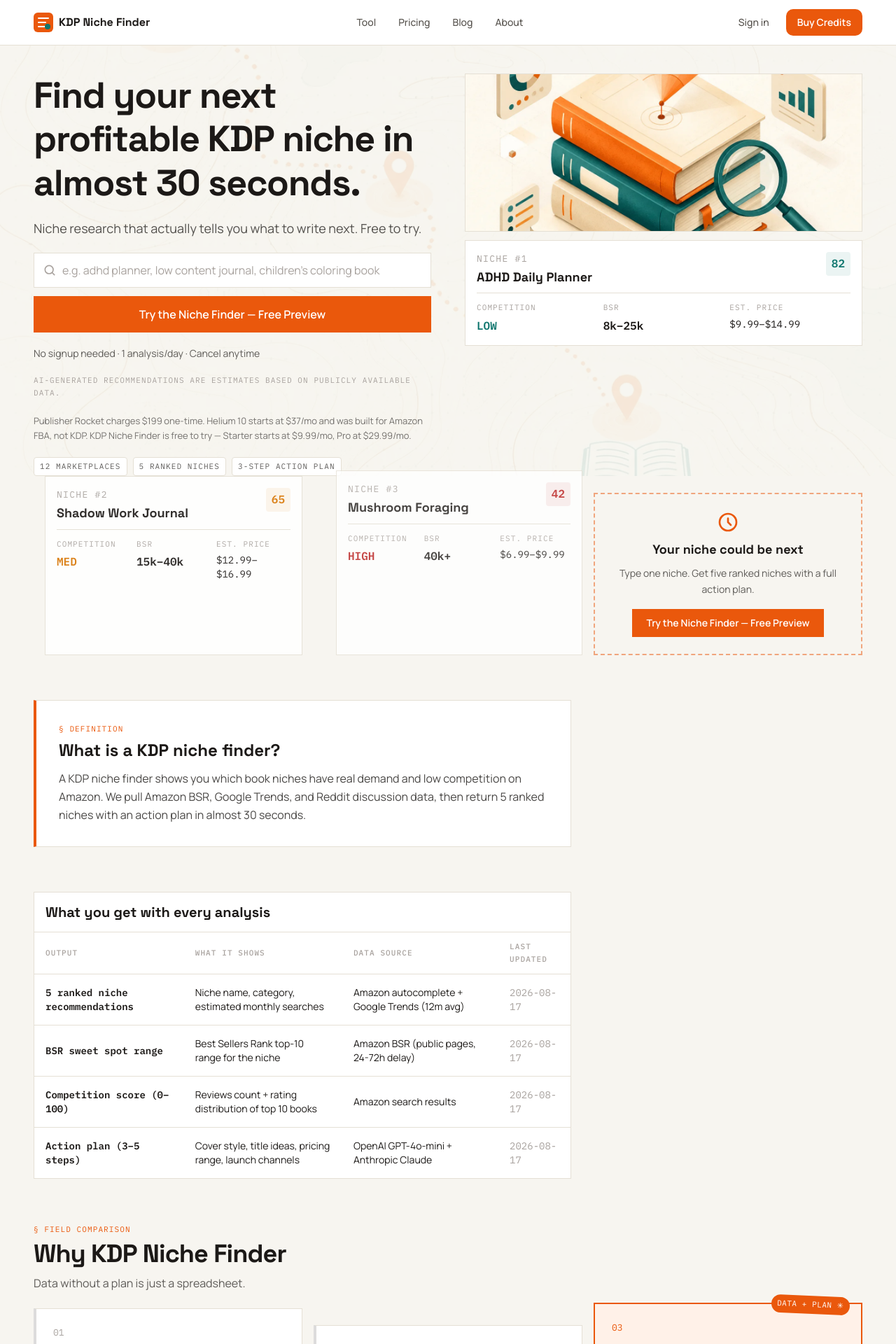
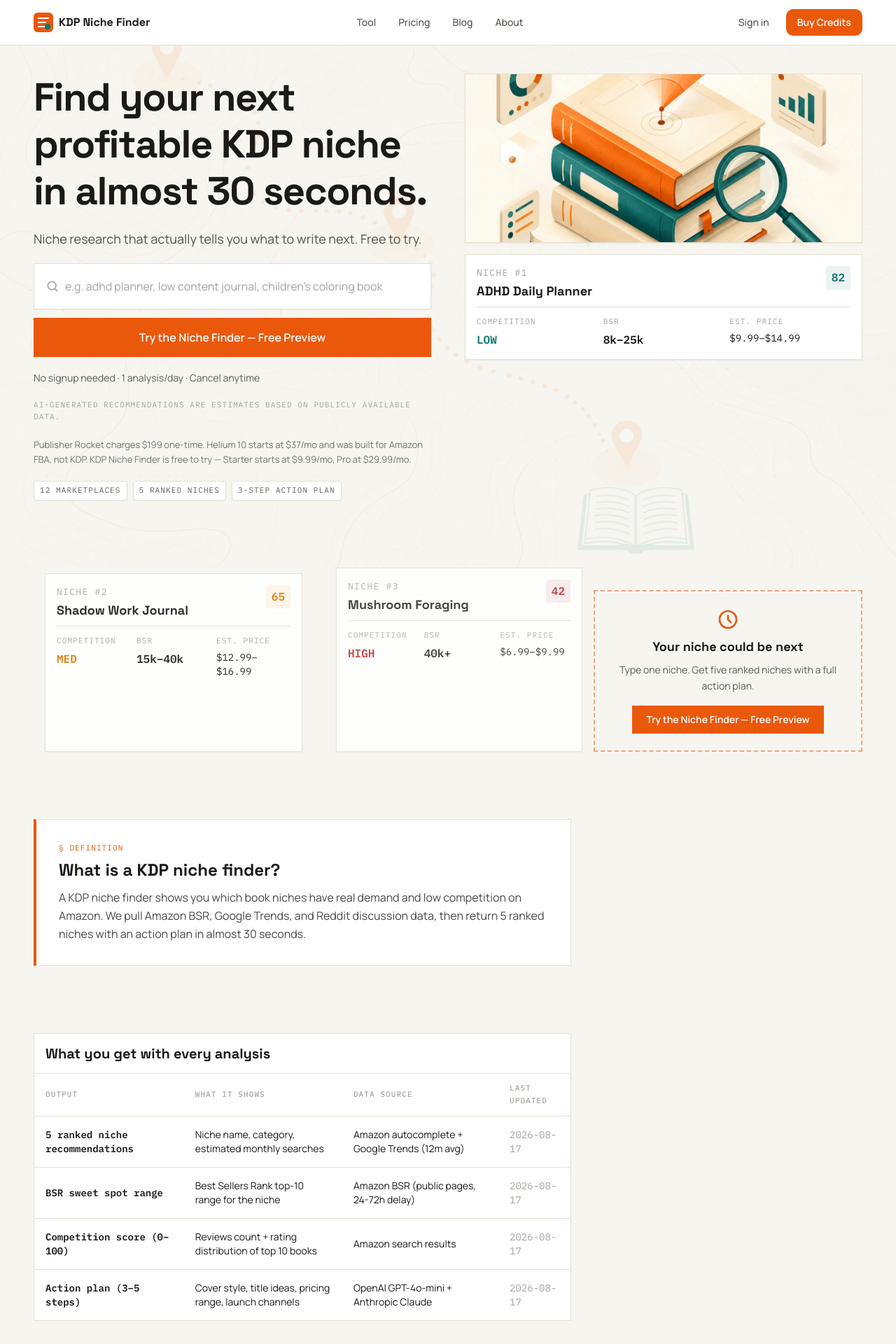
Before and after one commit to hbwang76/kdpnichefinder, a Next.js app: page / in a window 1280 px wide. Shown: the top 1920 px of the page at 70% size. Built offline with nearby package versions, Linux system fonts and the light colour scheme; no server answers.

Commit message:
fix(homepage): add card shadows, fix section spacing, larger hero input (56px), section gaps 96px equivalent

```diff
--- a/src/app/globals.css
+++ b/src/app/globals.css
@@ -51,6 +51,10 @@ h1, h2, h3, h4, h5, h6 {
   color: var(--color-ink);
 }
 
+/* Card elevation — micro shadows from design tokens */
+.card-shadow { box-shadow: 0 1px 2px rgba(28,25,23,0.05); }
+.card-shadow-pop { box-shadow: 0 4px 16px rgba(28,25,23,0.08); }
+
 /* Score ring colors */
 .score-high { color: var(--color-pine); }
 .score-mid  { color: var(--color-amber); }
--- a/src/components/HomeClient.tsx
+++ b/src/components/HomeClient.tsx
@@ -126,7 +126,7 @@ function NicheCard({ niche, offset }: { niche: typeof SAMPLE_NICHES[0]; offset:
 
   return (
     <div
-      className={`bg-white rounded-card border border-border p-4 flex flex-col gap-3 relative ${offsets[offset]} ${opacities[offset]} ${zIndices[offset]} transition-transform hover:-translate-y-1`}
+      className={`bg-white rounded-card border border-border p-4 flex flex-col gap-3 relative ${offsets[offset]} ${opacities[offset]} ${zIndices[offset]} transition-transform hover:-translate-y-1 card-shadow`}
     >
       <div className="flex justify-between items-start border-b border-border pb-3">
         <div>
@@ -195,7 +195,7 @@ export function HomeClient() {
   return (
     <>
       {/* ── HERO ─────────────────────────────────────────── */}
-      <section className="px-4 md:px-12 pt-10 pb-0 max-w-7xl mx-auto relative">
+      <section className="px-4 md:px-12 pt-10 pb-24 max-w-7xl mx-auto relative">
         {/* Contour map bg */}
         <div
           aria-hidden="true"
@@ -210,14 +210,14 @@ export function HomeClient() {
         <div className="grid grid-cols-1 md:grid-cols-2 gap-8 md:gap-12 items-start relative z-10">
           {/* Left col */}
           <div className="flex flex-col gap-5">
-            <h1 className="font-display text-4xl md:text-[3.25rem] font-bold text-ink leading-[1.08] tracking-tight">
+            <h1 className="font-display text-4xl md:text-[3.5rem] font-bold text-ink leading-[1.05] tracking-tight">
               Find your next profitable KDP niche in almost 30 seconds.
             </h1>
             <p className="font-body text-lg text-ink/75 leading-relaxed">
               Niche research that actually tells you what to write next. Free to try.
             </p>
             <form onSubmit={handleSearch} className="flex flex-col gap-3">
-              <div className="bg-white rounded-card border border-border flex items-center gap-2 px-3 focus-within:border-signal focus-within:outline focus-within:outline-2 focus-within:outline-signal focus-within:outline-offset-2 transition-colors">
+              <div className="bg-white rounded-card border border-border flex items-center gap-2 px-4 py-1 card-shadow focus-within:border-signal focus-within:outline focus-within:outline-2 focus-within:outline-signal focus-within:outline-offset-2 transition-colors">
                 <svg width="20" height="20" viewBox="0 0 24 24" fill="none" className="text-ink-3 flex-shrink-0">
                   <circle cx="11" cy="11" r="7" stroke="currentColor" strokeWidth="2" />
                   <path d="M20 20l-3.5-3.5" stroke="currentColor" strokeWidth="2" strokeLinecap="round" />
@@ -227,12 +227,12 @@ export function HomeClient() {
                   value={keyword}
                   onChange={(e) => setKeyword(e.target.value)}
                   placeholder="e.g. adhd planner, low content journal, children's coloring book"
-                  className="w-full h-12 bg-transparent text-ink placeholder:text-ink-3 font-body text-base border-none outline-none"
+                  className="w-full h-14 bg-transparent text-ink placeholder:text-ink-3 font-body text-base border-none outline-none"
                 />
               </div>
               <button
                 type="submit"
-                className="bg-signal text-white rounded-btn px-6 py-3.5 font-body text-base font-semibold hover:opacity-85 transition-opacity text-center"
+                className="bg-signal text-white rounded-btn px-6 py-4 font-body text-base font-semibold hover:opacity-85 transition-opacity text-center card-shadow"
               >
                 Try the Niche Finder — Free Preview
               </button>
@@ -248,7 +248,7 @@ export function HomeClient() {
             </p>
             <div className="flex flex-wrap gap-2">
               {['12 MARKETPLACES', '5 RANKED NICHES', '3-STEP ACTION PLAN'].map((b) => (
-                <span key={b} className="font-mono text-[11px] text-ink/70 bg-white border border-border rounded-sm px-2 py-1 uppercase tracking-widest">
+                <span key={b} className="font-mono text-[11px] text-ink/70 bg-white border border-border rounded-sm px-2 py-1 uppercase tracking-widest card-shadow">
                   {b}
                 </span>
               ))}
@@ -256,12 +256,13 @@ export function HomeClient() {
           </div>
 
           {/* Right col — illustration + floating cards */}
-          <div className="flex flex-col gap-3 relative">
-            <div className="rounded-card overflow-hidden border border-border bg-white relative z-20">
+          <div className="flex flex-col gap-4 relative">
+            <div className="rounded-card overflow-hidden border border-border bg-white relative z-20 card-shadow">
               <img
                 src="/assets/hero-illustration.webp"
                 alt="KDP niche research — books with signal radar and data gauges"
-                className="w-full h-56 object-cover block"
+                className="w-full h-auto block"
+                style={{ height: '240px', objectFit: 'cover' }}
               />
             </div>
             <NicheCard niche={SAMPLE_NICHES[0]} offset={0} />
@@ -270,7 +271,7 @@ export function HomeClient() {
       </section>
 
       {/* ── RESULT PREVIEW STRIP (S2) ───────────────────── */}
-      <section className="px-4 md:px-12 pt-6 pb-0 max-w-7xl mx-auto">
+      <section className="px-4 md:px-12 pt-8 pb-0 max-w-7xl mx-auto">
         <div className="grid grid-cols-1 md:grid-cols-3 gap-4 items-stretch">
           <NicheCard niche={SAMPLE_NICHES[1]} offset={1} />
           <NicheCard niche={SAMPLE_NICHES[2]} offset={2} />
@@ -294,7 +295,7 @@ export function HomeClient() {
       </section>
 
       {/* ── § Definition / GEO block (S3) ───────────────── */}
-      <section className="px-4 md:px-12 pt-16 pb-0 max-w-7xl mx-auto">
+      <section className="px-4 md:px-12 pt-24 pb-0 max-w-7xl mx-auto">
         <div className="bg-white rounded-card border border-border p-6 md:p-8 max-w-3xl border-l-4 border-l-signal">
           <span className="font-mono text-[11px] text-signal uppercase tracking-widest block mb-2">
             § Definition
@@ -309,7 +310,7 @@ export function HomeClient() {
       </section>
 
       {/* ── DATA TABLE (S4) ─────────────────────────────── */}
-      <section className="px-4 md:px-12 pt-16 max-w-7xl mx-auto">
+      <section className="px-4 md:px-12 pt-24 max-w-7xl mx-auto">
         <div className="bg-white rounded-card border border-border overflow-hidden max-w-3xl">
           <div className="p-4 border-b border-border bg-surface">
             <h2 className="font-display text-xl font-bold text-ink">What you get with every analysis</h2>
@@ -341,7 +342,7 @@ export function HomeClient() {
       </section>
 
       {/* ── WHY-US (S5) ─────────────────────────────────── */}
-      <section className="px-4 md:px-12 pt-16 pb-0 max-w-7xl mx-auto">
+      <section className="px-4 md:px-12 pt-24 pb-0 max-w-7xl mx-auto">
         <div className="mb-6 max-w-2xl">
           <span className="font-mono text-[11px] text-signal uppercase tracking-widest block mb-1">
             § Field comparison
@@ -392,7 +393,7 @@ export function HomeClient() {
       </section>
 
       {/* ── HOW IT WORKS (S6) ──────────────────────────── */}
-      <section className="px-4 md:px-12 pt-16 pb-0 max-w-7xl mx-auto">
+      <section className="px-4 md:px-12 pt-24 pb-0 max-w-7xl mx-auto">
         <div className="mb-6 max-w-2xl">
           <span className="font-mono text-[11px] text-signal uppercase tracking-widest block mb-1">
             § Pipeline
@@ -434,7 +435,7 @@ export function HomeClient() {
       </section>
 
       {/* ── FAQ (S7) ──────────────────────────────────── */}
-      <section className="px-4 md:px-12 pt-16 pb-0 max-w-3xl mx-auto w-full">
+      <section className="px-4 md:px-12 pt-24 pb-0 max-w-3xl mx-auto w-full">
         <h2 className="font-display text-3xl md:text-4xl font-bold text-ink mb-8 text-center">
           Frequently asked questions
         </h2>
--- a/src/components/layout/Footer.tsx
+++ b/src/components/layout/Footer.tsx
@@ -246,9 +246,6 @@ export function Footer() {
           <p style={{ fontSize: '0.8125rem', color: '#A8A29E' }}>
             © 2026 KDP Niche Finder. All rights reserved.
           </p>
-          <p style={{ fontSize: '0.8125rem', color: '#A8A29E' }}>
-            Amazon KDP is a trademark of Amazon.com, Inc. Not affiliated.
-          </p>
         </div>
 
         {/* §11.3 compliance block — exact text from COMPLIANCE.md */}
```
